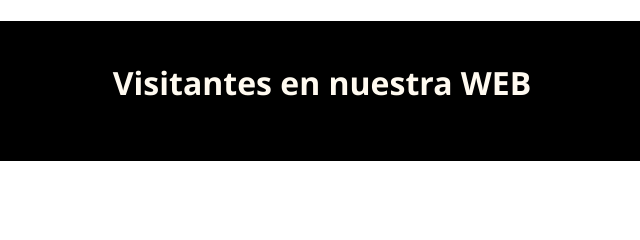
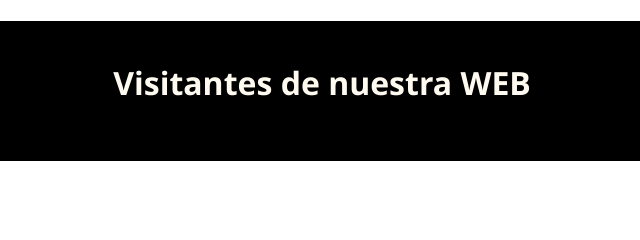
Before and after one commit to PMaciasViu/as07seminario-macias-paloma, a website: page index.html in a window 1280 px wide. Shown: the top 240 px of the page, 318-958 px from the left. Drawn offline with Linux system fonts and the light colour scheme.

Commit message:
1 file modified

```diff
--- a/index.html
+++ b/index.html
@@ -58,7 +58,7 @@
 </head>
 
 <body>
-    <h1 class="main-title">Visitantes en nuestra WEB</h1>
+    <h1 class="main-title">Visitantes de nuestra WEB</h1>
     <h4 class="main-autor">Nombre: Paloma Macías Calderón</h4>
     <h4 class="main-url">Url:
       <a ref="https://as07seminario-1ajdhz.stackblitz.io/">
```
